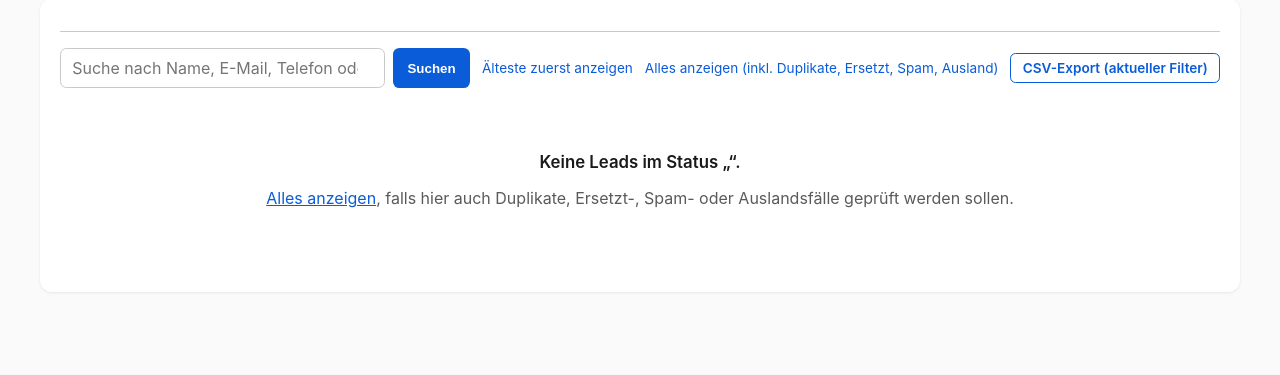
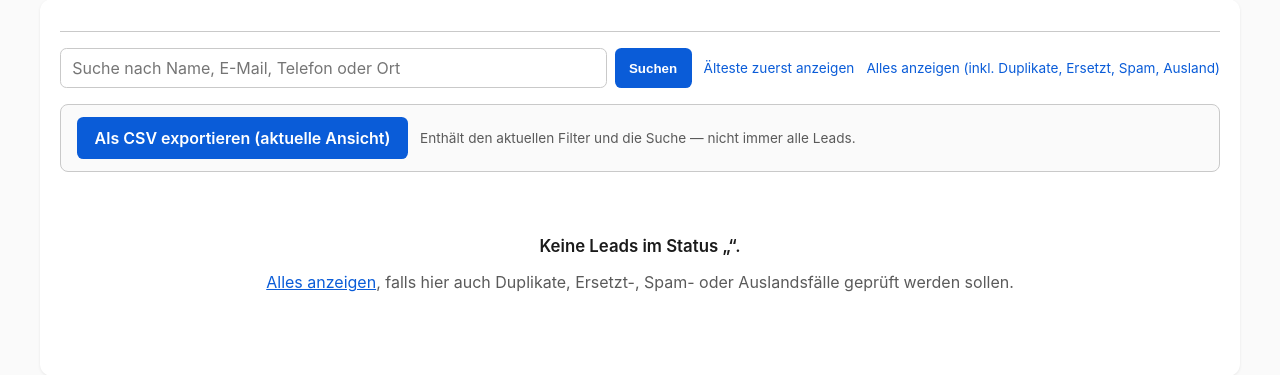
Before and after one commit to MarcoSalzer/planeco-standort-check, a FastAPI app: template app/templates/admin_dashboard.html in a window 1280 px wide. Shown: the part 66-441 px from the top of the page. Run offline with FastAPI, Linux system fonts and the light colour scheme; the template is opened without the code that fills it, so the values that code supplies are empty; parts of the project's set-up code (start-up, migrations or seed data) failed here and were passed over; some libraries are stand-ins or nearby versions.

Commit message:
Sichtbarer CSV-Export-Button statt kleinem Toolbar-Link
Eigene, deutlich abgesetzte Zeile mit Button ("Als CSV exportieren
(aktuelle Ansicht)") + Hinweistext, dass Filter und Suche enthalten
sind - der vorherige unscheinbare Text-Link im Toolbar ging zwischen
den anderen Toggle-Links unter.

Dateiname enthält jetzt Filter, Suche und Datum statt nur Tab+Datum,
sonst tragen zwei Exporte mit unterschiedlicher Suche im selben Tab
denselben Namen und der Browser hängt still ein "(1)" an.

Co-Authored-By: Claude Sonnet 5 <noreply@anthropic.com>

```diff
--- a/app/templates/admin_dashboard.html
+++ b/app/templates/admin_dashboard.html
@@ -126,17 +126,41 @@
       text-decoration: none;
       white-space: nowrap;
     }
-    .toolbar a.toggle-link.csv-export {
-      margin-left: auto;
-      font-weight: 600;
-      border: 1px solid var(--focus);
-      border-radius: 0.35rem;
-      padding: 0.35rem 0.7rem;
-    }
     .toolbar a.toggle-link:hover,
     form.search button:hover,
     nav.tabs a:hover {
       opacity: 0.85;
+    }
+
+    .export-row {
+      display: flex;
+      align-items: center;
+      gap: 0.75rem;
+      flex-wrap: wrap;
+      margin-bottom: 1rem;
+      padding: 0.75rem 1rem;
+      background: var(--bg);
+      border: 1px solid var(--border);
+      border-radius: 0.5rem;
+    }
+    .export-row a.button-primary {
+      display: inline-block;
+      min-height: 42px;
+      line-height: 42px;
+      padding: 0 1.1rem;
+      background: var(--focus);
+      color: #fff;
+      border-radius: 0.4rem;
+      font-weight: 600;
+      text-decoration: none;
+      white-space: nowrap;
+    }
+    .export-row a.button-primary:hover {
+      opacity: 0.9;
+    }
+    .export-row .hint {
+      color: var(--muted);
+      font-size: 0.85rem;
     }
 
     /* Tabelle */
@@ -284,7 +308,11 @@
       <a class="toggle-link" href="{{ alle_toggle_url }}">
         {{ "Alles anzeigen (inkl. Duplikate, Ersetzt, Spam, Ausland)" if not show_all else "Nur aktive Leads anzeigen" }}
       </a>
-      <a class="toggle-link csv-export" href="{{ csv_export_url }}">CSV-Export (aktueller Filter)</a>
+    </div>
+
+    <div class="export-row">
+      <a class="button-primary" href="{{ csv_export_url }}">Als CSV exportieren (aktuelle Ansicht)</a>
+      <span class="hint">Enthält den aktuellen Filter und die Suche — nicht immer alle Leads.</span>
     </div>
 
     {% if leads %}
```
Also changed, not shown: app/admin.py (+20 -1 lines).
